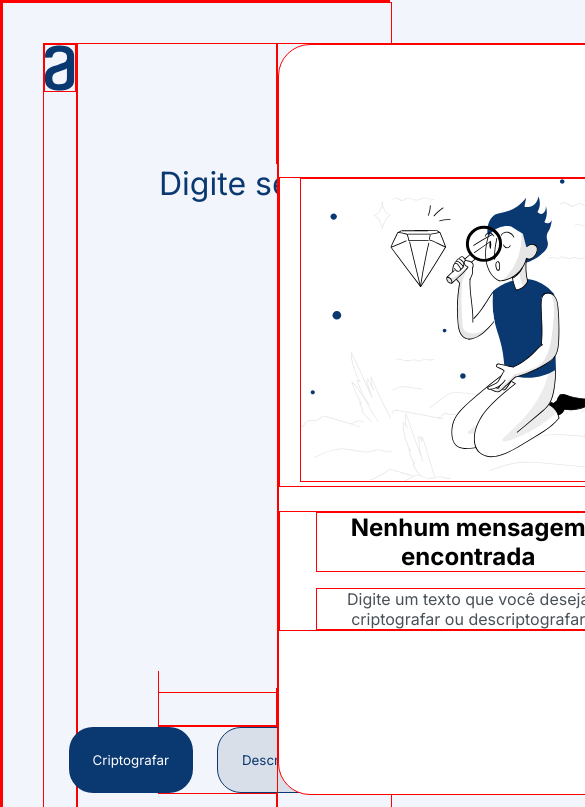
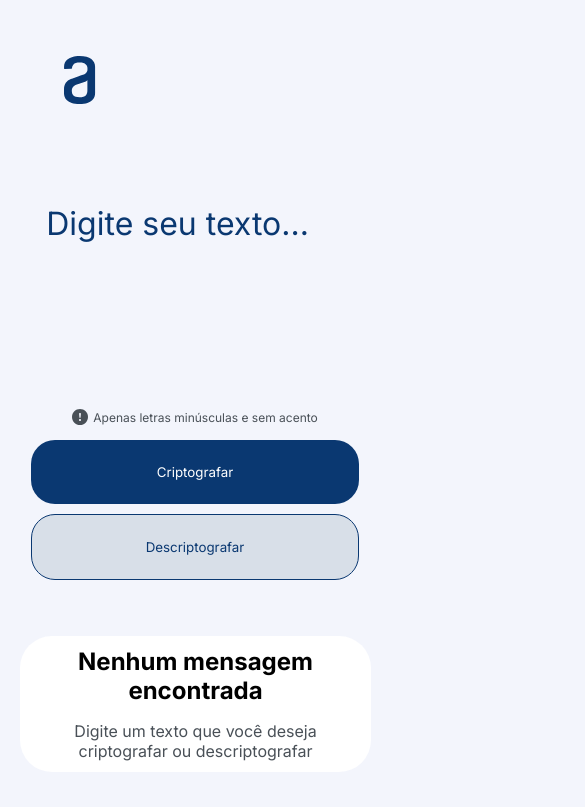
Before and after one commit to danielrsouza10/decodificador-de-texto_js, a plain HTML site: page index.html in a window 390 px wide. Shown: the top 807 px of the page, 585 px wide, since content can reach past the window. Drawn offline with Linux system fonts and the light colour scheme.

Commit message:
Responsividade concluída. Div resultado parou de funcionar

```diff
--- a/index.html
+++ b/index.html
@@ -38,8 +38,6 @@
           <textarea
             name="text-message"
             id="text-message"
-            cols="30"
-            rows="10"
             placeholder="Digite seu texto..."
           ></textarea>
         </label>
--- a/script.js
+++ b/script.js
@@ -59,7 +59,7 @@ function criptografar(input) {
     }
   }
   result = inputUsuario.join("");
-  // console.log(result);
+  console.log(result);
   return result;
 }
 
--- a/style.css
+++ b/style.css
@@ -3,7 +3,6 @@
   margin: 0;
   padding: 0;
   font-family: "Inter", sans-serif;
-  border: 1px solid red;
 }
 
 body {
@@ -12,11 +11,12 @@ body {
 
 .container {
   height: 96vh;
-  width: 100vw;
+
   padding: 40px 40px 0 40px;
   background-color: #f3f5fc;
   display: flex;
-  justify-content: space-around;
+  justify-content: center;
+  gap: 24px;
 }
 
 .logo-container {
@@ -25,12 +25,12 @@ body {
 }
 .text-container {
   padding: 120px 0 30px 80px;
-  width: 65%;
   text-align: center;
 }
 
 .text-container > label > textarea {
   background-color: #f3f5fc;
+  width: 85%;
   height: 85%;
   border: none;
 }
@@ -40,7 +40,7 @@ body {
   gap: 5px;
   align-items: center;
   justify-content: center;
-  width: 700px;
+
   font-size: 0.75rem;
   padding-bottom: 15px;
   color: #495057;
@@ -81,12 +81,13 @@ body {
 }
 
 .result-container {
-  width: 400px;
+  max-width: 400px;
 }
 
 .result {
   background-color: #ffffff;
   padding-bottom: 30px;
+  width: 400px;
   height: 98%;
   border-radius: 32px;
   display: flex;
@@ -171,6 +172,7 @@ textarea::placeholder:focus {
   display: flex;
   flex-direction: column;
   justify-content: space-between;
+  width: 90%;
   height: 100%;
   padding: 40px 40px;
   color: #495057;
@@ -183,7 +185,111 @@ textarea::placeholder:focus {
   border: 1px solid #0a3871;
   border-radius: 24px;
   color: #0a3871;
-  background-color: #d8dfe8;
+  background-color: #ffffff;
 }
 
 /* media queries */
+
+@media (max-width: 1250px) {
+  .container {
+  }
+  .text-container {
+    padding: 120px 0 30px 40px;
+    width: 600px;
+  }
+
+  .result {
+    width: 300px;
+  }
+
+  .copy-button {
+    width: 268px;
+  }
+
+  /* .texto-criptografado {
+    padding: 40px 20px;
+  } */
+
+  .svg-result > svg {
+    width: 100%;
+  }
+}
+
+@media (max-width: 1000px) {
+  .container {
+  }
+  .text-container {
+    padding: 120px 0 30px 20px;
+    width: 450px;
+  }
+
+  .result {
+    width: 250px;
+  }
+
+  .copy-button {
+    width: 200px;
+  }
+}
+
+@media (max-width: 800px) {
+  .container {
+    flex-direction: column;
+
+    padding: 30px 30px 0 30px;
+
+    gap: 24px;
+  }
+
+  .text-container {
+    padding: 0px;
+    height: 40%;
+    width: 100%;
+    margin-bottom: 80px;
+  }
+
+  .result {
+    padding: 24px 0px;
+    width: 90vw;
+  }
+
+  .copy-button {
+    width: 80vw;
+  }
+
+  .svg-result {
+    display: none;
+  }
+}
+
+@media (max-width: 450px) {
+  .container {
+    padding: 20px 20px 0 20px;
+
+    gap: 24px;
+    justify-content: space-around;
+  }
+
+  .text-container {
+    height: 30%;
+
+    margin-bottom: 100px;
+  }
+
+  .result {
+    padding: 12px 0px;
+  }
+
+  .buttons {
+    flex-direction: column;
+    align-items: center;
+    justify-content: center;
+    gap: 10px;
+  }
+}
+
+/* @media (max-height: 900px) and (max-width: 450px) {
+  .texto-criptografado {
+    padding: 10px 20px;
+  }
+} */
```
